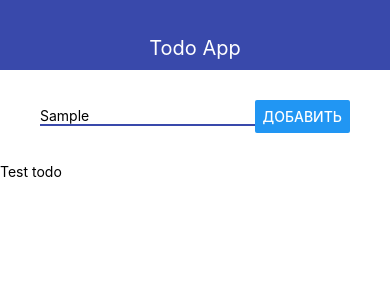
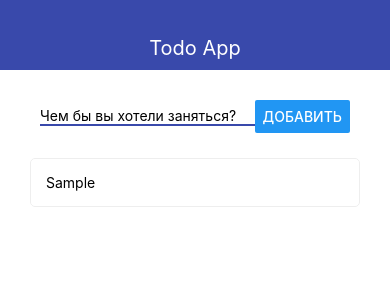
Before and after one commit to Burzachil/TodoList_react_native, a React Native app: screen / in a window 390 px wide. Both pictures are taken after typing "Sample" into the empty fields and a click on the button "ДОБАВИТЬ". Shown: the top 300 px of the page. Built offline with nearby package versions, Linux system fonts and the light colour scheme.

Commit message:
end youtube course

```diff
--- a/App.js
+++ b/App.js
@@ -1,7 +1,8 @@
 import React, {useState} from 'react';
-import {StyleSheet, Text, View} from 'react-native';
+import {StyleSheet, Text, View, ScrollView, FlatList} from 'react-native';
 import {Navbar} from "./src/Navbar";
 import {AddTodo} from "./src/AddTodo";
+import {Todo} from "./src/Todo";
 
 export default function App() {
 
@@ -19,17 +20,21 @@ export default function App() {
         }])
     }
 
+    const removeTodo = id => {
+        setTodos(prev => prev.filter(todo => todo.id !== id))
+    }
+
     return (
         <View>
             <Navbar title="Todo App"/>
             <View style={styles.container}>
                 <AddTodo onSubmit={addTodo}/>
-            </View>
 
-            <View>
-                {todos.map(todo => {
-                    return <Text key={todo.id}>{todo.title}</Text>
-                })}
+                <FlatList
+                    keyExtractor={item => item.id.toString()}
+                    data={todos}
+                    renderItem={({item}) => <Todo todo={item} onRemove={removeTodo} />}
+                />
             </View>
         </View>
     );
--- a/src/AddTodo.js
+++ b/src/AddTodo.js
@@ -1,15 +1,27 @@
-import React from 'react'
-import {View, StyleSheet, TextInput, Button} from 'react-native'
+import React, {useState} from 'react'
+import {View, StyleSheet, TextInput, Button, Alert} from 'react-native'
 
-export const AddTodo = ({ onSubmit }) => {
+export const AddTodo = ({onSubmit}) => {
+
+    const [value, setValue] = useState('')
 
     const pressHandler = () => {
-        onSubmit('Test todo')
+        if (value.trim()) {
+            onSubmit(value)
+            setValue('')
+        } else {
+            Alert.alert('Вы ничего не ввели')
+        }
     }
 
     return (
         <View style={styles.block}>
-            <TextInput style={styles.input}/>
+            <TextInput
+                style={styles.input}
+                onChangeText={setValue}
+                value={value}
+                placeholder="Чем бы вы хотели заняться?"
+            />
             <Button title="Добавить" onPress={pressHandler}/>
         </View>
     )
@@ -20,13 +32,13 @@ const styles = StyleSheet.create({
         flexDirection: 'row',
         justifyContent: 'space-between',
         alignItems: 'center',
-        padding: 10
+        padding: 10,
+        marginBottom: 15
     },
     input: {
         width: '70%',
         borderStyle: 'solid',
         borderBottomWidth: 2,
         borderBottomColor: '#3949ab'
-
     }
 })
--- a/src/Todo.js
+++ b/src/Todo.js
@@ -1 +1,29 @@
-import
+import React from 'react'
+import {View, Text, StyleSheet, TouchableOpacity} from 'react-native'
+
+export const Todo = ({todo, onRemove}) => {
+    return (
+        <TouchableOpacity
+            activeOpacity={0.5}
+            onPress={() => console.log('Pressed', todo.id)}
+            onLongPress={() => onRemove(todo.id)}
+        >
+            <View style={styles.todo}>
+                <Text>{todo.title}</Text>
+            </View>
+        </TouchableOpacity>
+    )
+}
+
+const styles = StyleSheet.create({
+    todo: {
+        flexDirection: 'row',
+        alignItems: 'center',
+        padding: 15,
+        borderWidth: 1,
+        borderStyle: 'solid',
+        borderColor: '#eee',
+        borderRadius: 5,
+        marginBottom: 10
+    }
+})
```
